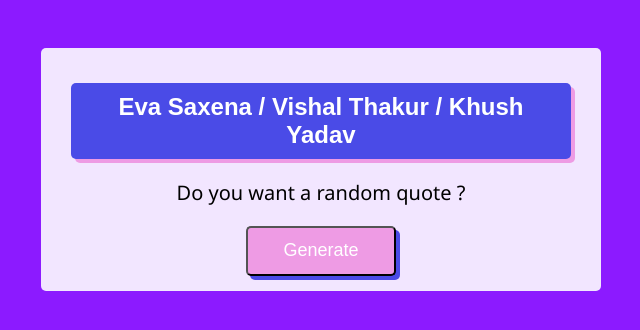
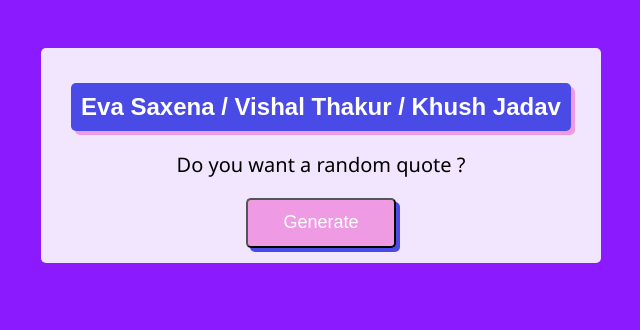
Before and after one commit to evasaxenaapp/Team-VEK, a plain HTML site: page index.html in a window 1280 px wide. Shown: the whole page, without its empty margins (299-939 px from the left). Drawn offline with Linux system fonts and the light colour scheme.

Commit message:
Update index.html

```diff
--- a/index.html
+++ b/index.html
@@ -10,7 +10,7 @@
 <body>
     <div class="content">
         <div class="card">
-          <h2>Eva Saxena / Vishal Thakur / Khush Yadav</h2>
+          <h2>Eva Saxena / Vishal Thakur / Khush Jadav</h2>
           <p>Do you want a random quote ?</p>
           <button onclick="displayQuote()" class="btn">Generate</button>
         </div>
```
